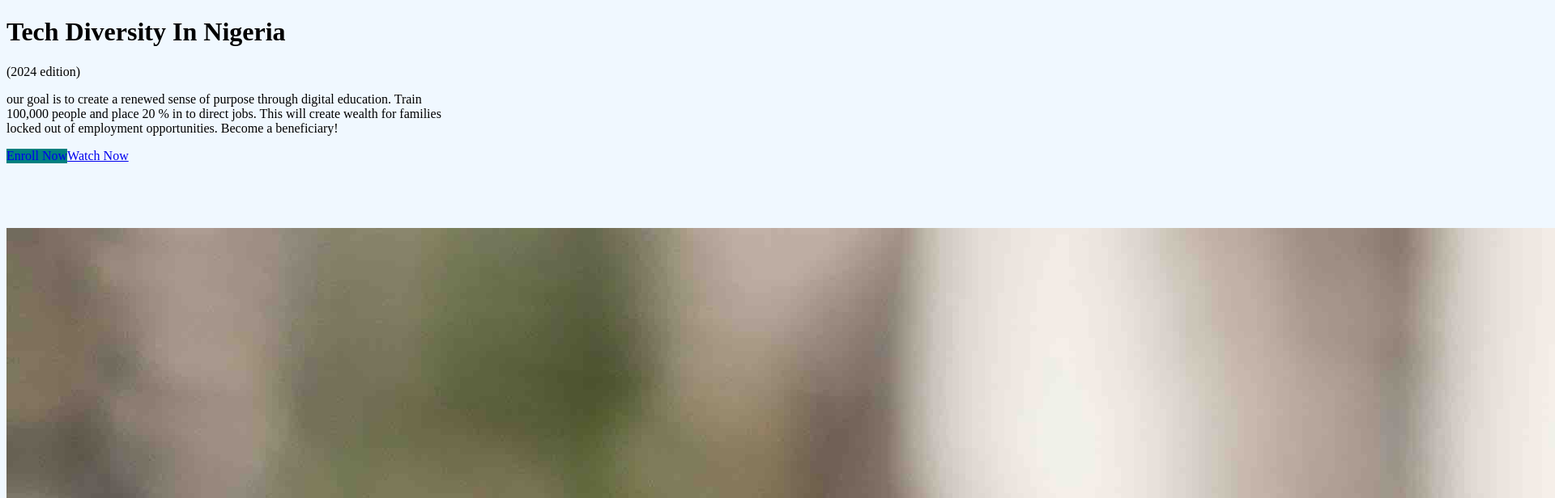
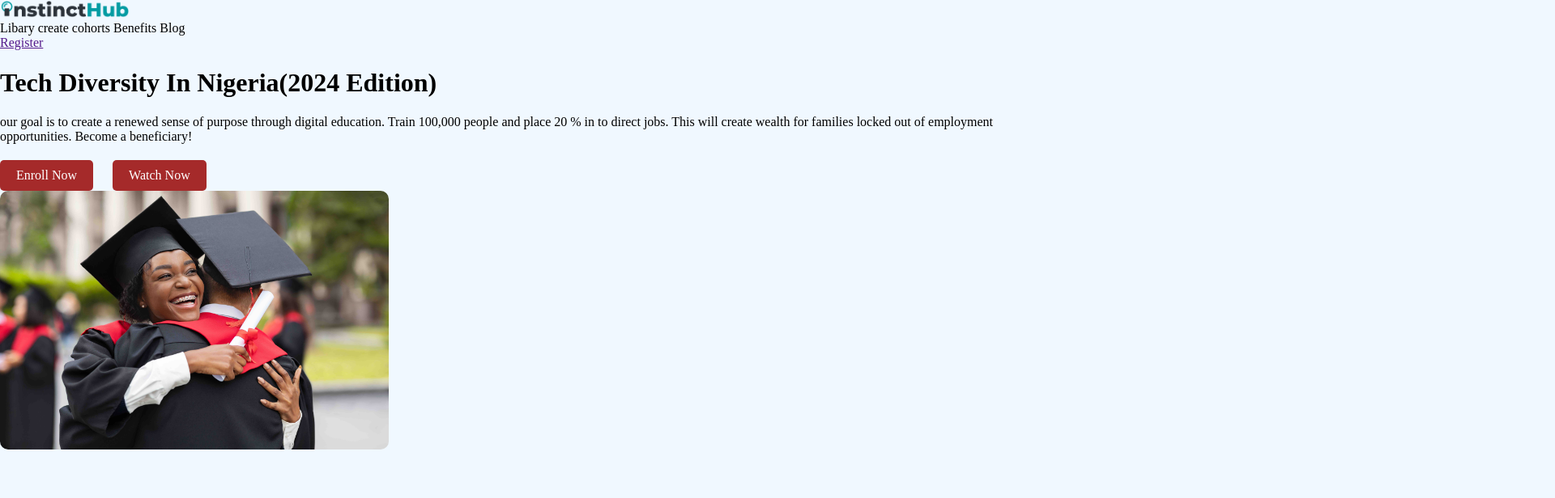
Before and after one commit to Abdulbasit32/TDN-CSS, a plain HTML site: page index.html in a window 1280 px wide. Shown: the top 616 px of the page at 81% size, 1920 px wide, since content can reach past the window. Drawn offline with Linux system fonts and the light colour scheme.

Commit message:
second commit

```diff
--- a/assets/css/style.css
+++ b/assets/css/style.css
@@ -1,18 +1,66 @@
 body{
     background-color:aliceblue;
+    margin: 0;
+    padding: 0;
+    justify-content: center;
+    align-items: center;
+    height: 100vh;
+}
+/* Navbar Styling Start Here */
+.Wrapper {
+display: flex;
+justify-content: space-between;
+gap: 1.5rem;
+}
+.navlinks a {
+    text-decoration: none;
+    color: black;
+    gap: 1.5rem;
+
+}
+.icon img{
+    width: 10rem;
 }
 .first h1{
-    width: 30rem;
+    display: flex;
+    border-radius: 10px;
+    overflow: hidden;
+}
+.text {
+    padding: 40px;
+    max-width: 50%;
+}
+.text h1 {
+   width: 35rem;
 
 }
-.first p{
-    width: 35rem;
+.text .edition {
+    font-size: 20px;
+    color: black;
 }
-.first .button{
-   display: flex;
-   margin-bottom: 5rem;
+.text p {
+    width: 30rem;
 }
-.first .button .meta1{
+ .button {
+    margin-top: 20px
+}
+.button a {
     text-decoration: none;
-    background-color: teal;
+    background-color:
+    brown; color: white;
+    display: inline-block;
+    border-radius: 5px;
+    padding-top: 10px;
+    padding-bottom: 10px;
+    padding-right: 20px;
+    padding-left: 20px;
+    margin-right: 20px;
 }
+.grid {
+    max-width: 50%;
+}
+.grid img {
+    width: 30rem;
+    height: 100%;
+    border-radius: 10px;
+}
--- a/index.html
+++ b/index.html
@@ -6,17 +6,35 @@
     <title>Welcome to CSS project</title>
     <link rel="stylesheet" href="/assets/css/style.css">
 </head>
+<header>
+    <nav class="wrapper">
+<div class="icon">
+      <img src="/assets/img/instincthub.png" alt="">
+
+</div>
+<div class="navlinks">
+    <a href="#">Libary</a>
+<a href="#">create</a>
+<a href="#">cohorts</a>
+<a href="#">Benefits</a>
+<a href="#">Blog</a>
+</div>
+<div class="navbutton">
+<a href="">Register</a>
+</div>
+    </nav>
+</header>
 <body>
      <div class="first">
-        <h1>Tech Diversity In Nigeria</h1>
-        <p>(2024 edition)</p>
+        <h1>Tech Diversity In Nigeria <span class="edition">(2024 Edition)</span></h1>
         <p>our goal is to create a renewed sense of purpose through digital education. Train 100,000 people and place 20 % in to direct jobs. This will create wealth for families locked out of employment opportunities. Become a beneficiary!</p>
         <div class="button">
-<a href="#" class="meta1">Enroll Now</a>
-<a href="#" class="meta2">Watch Now</a>
+            <a href="#" class="meta1">Enroll Now</a>
+            <a href="#" class="meta2">Watch Now</a>
         </div>
-        <img src="/assets/img/tech.jpeg" alt="">
-
+    </div>
+    <div class="grid">
+          <img src="/assets/img/tech.jpeg" alt="">
      </div>
 </body>
 </html>
```
Also changed, not shown: assets/img/instincthub.png (added).
